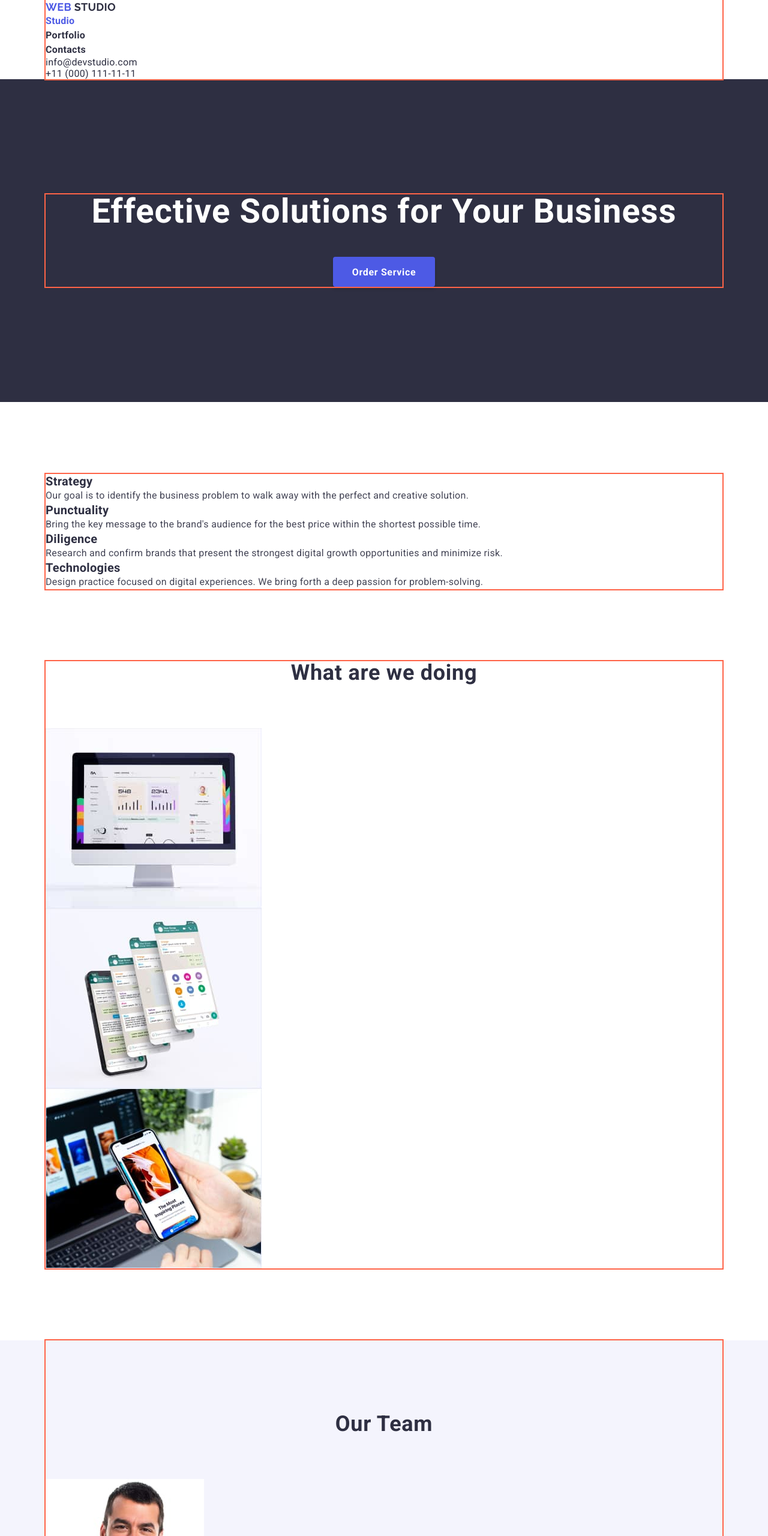
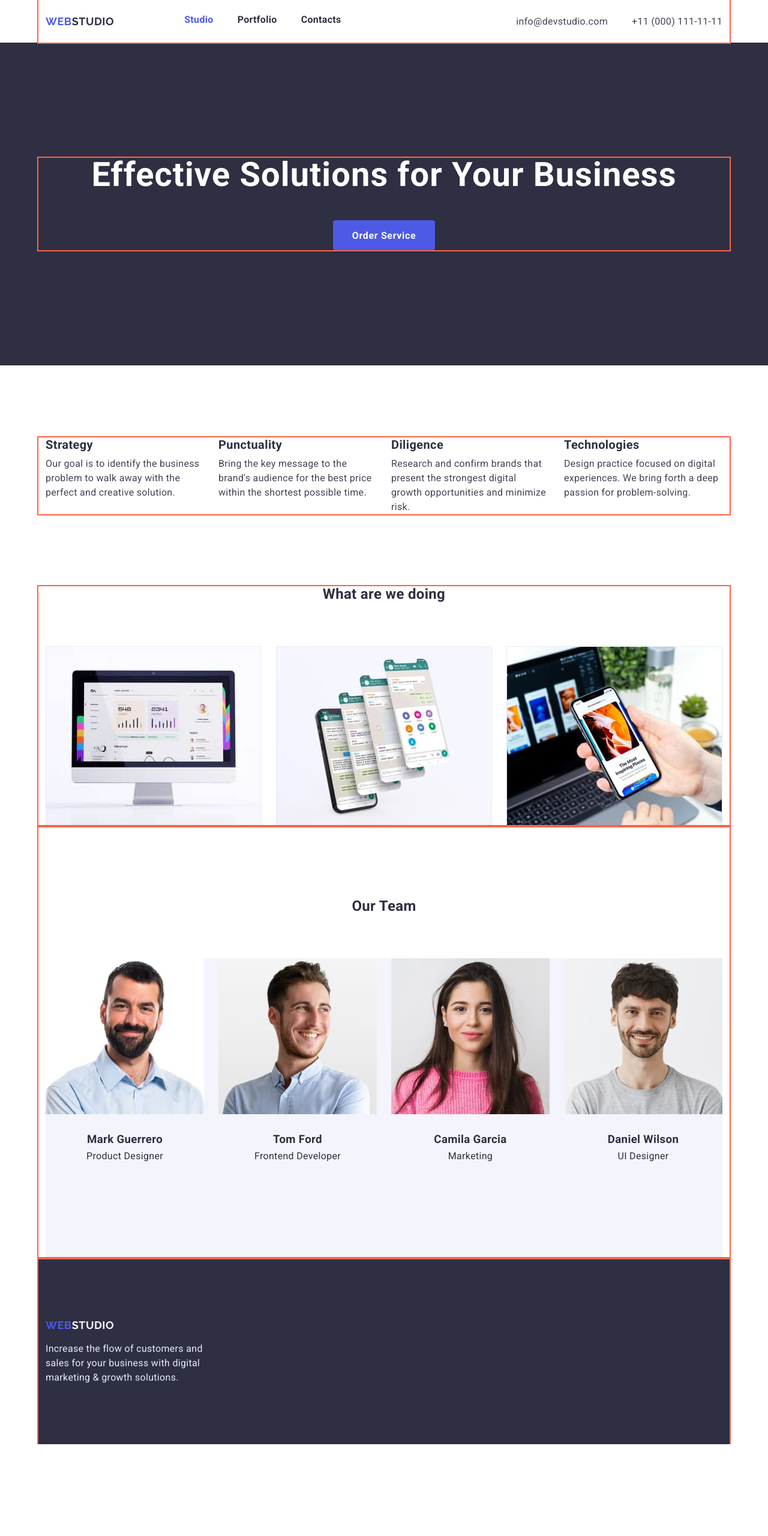
Before and after one commit to Bogdan1993Serebriakov/goit-markup-hw-03, a plain HTML site: page index.html in a window 1280 px wide. Shown: the top 2560 px of the page at 60% size. After the commit the page ends 2407 px from the top, so only its background shows below. Drawn offline with nearby package versions, Linux system fonts and the light colour scheme.

Commit message:
HW 03 FLEX

```diff
--- a/css/style.css
+++ b/css/style.css
@@ -34,13 +34,7 @@ p {
   margin: 0;
 }
 /* H3 Titles */
-.section-title
-{
-  color: var(--navy-blue);
-  font-weight: 600;
-  font-size: 20px;
-  line-height: 1.2;
-}
+
 .second-title,
 .third-title {
   font-weight: 600;
@@ -83,80 +77,94 @@ img {
   max-width: 100%;
   height: auto;
 }
-
+/* button for all */
+.button {
+  background-color: black;
+  color: white;
+  border-radius: 4px;
+  font-weight: 700;
+  font-size: 16px;
+  line-height: 1.2;
+  font-family: inherit;
+  letter-spacing: 0.04em;
+  border: 1px solid transparent;
+}
 /* ------------------------------------------- */
 
 /* container for header */
 .conteiner {
   margin-left: auto;
   margin-right: auto;
-  width: 1128px;
+  width: 1152px;
+  padding-left: 12px;
+  padding-right: 12px;
   outline: 2px solid tomato;
 }
 
-/* css header -------------------------------*/
-.page-header {
-  background-color: var(--white);
+/*  TOP LINE TOP LINE TOP LINE TOP LINE TOP LINE TOP LINE */
+.main-nav {
+  display: flex;
+  align-items: center;
 }
-
-.logo {
+.site-nav {
+  display: flex;
+}
+.site-nav .item:not(:last-child) {
+  margin-right: 40px;
+}
+.site-nav .link,
+.site-cont .link {
+  display: block;
+  padding-bottom: 24px;
+  padding-top: 24px;
+}
+.logo-link {
+  margin-right: 77px;
   color: var(--iris);
   font-family: Raleway, sans-serif;
+  font-weight: 800;
   font-size: 18px;
   line-height: 1.3;
   text-decoration: none;
+  letter-spacing: 0.03em;
 }
-.logo.first {
+.logo-part {
   color: var(--navy-blue);
 }
 
+.link-header .link-cont {
+  font-size: 16px;
+  line-height: 1.5;
+}
 .link-header {
   color: var(--navy-blue);
   font-weight: 600;
-  font-size: 16px;
-  line-height: 1.5;
 }
-.list-name:hover,
-.list-name:focus {
+.link-cont {
+  color: var(--slate);
+  font-weight: 400;
+}
+.link-cont:hover,
+.link-cont:focus,
+.link-header:hover,
+.link-header:focus {
   color: var(--iris);
 }
 .current {
   color: var(--iris);
 }
-
-.list-contact {
-  color: var(--slate);
-  font-weight: 400;
-  font-size: 16px;
-  line-height: 1.5;
-  text-decoration: none;
-}
-.list-contact:hover,
-.list-contact:focus {
-  color: var(--iris);
-}
-/* --------------------------------------- */
-
-/* css footer */
-.page-footer {
-  background-color: var(--navy-blue);
-  padding-top: 100px;
-  padding-bottom: 100px;
-}
-.logo-footer {
-  color: var(--iris);
-  text-decoration: none;
-}
-.logo.second {
-  color: var(--cloud);
-}
-.footer-text {
-  color: var(--cornflower);
+.site-cont {
+  display: flex;
+  margin-left: auto;
 }
 
-/* --------------------------------------- */
+.site-cont .list-cont + .list-cont {
+  margin-left: 40px;
+}
 
-/* Main page  -------------------------------*/
+/* TOP LINE TOP LINE TOP LINE TOP LINE TOP LINE TOP LINE TOP LINE  */
+
+/* ORDER SECTION  ORDER SECTION ORDER SECTION ORDER SECTION ORDER SECTION ORDER SECTION ORDER SECTION*/
 .order-section {
   /* padding: 192px 475px 192px 475px; */
   padding-top: 192px;
@@ -172,48 +180,7 @@ img {
   line-height: 1;
   letter-spacing: 0.02em;
 }
-
-.section {
-  margin-top: 120px;
-}
-.second-title {
-  padding-bottom: 72px;
-}
-.third-title {
-  padding-top: 120px;
-}
-
-.team {
-  background-color: var(--cloud);
-}
-.worker-title {
-  padding-top: 32px;
-  padding-bottom: 8px;
-}
-.profesion-text {
-  padding-bottom: 32px;
-}
- .team {
-  padding-bottom: 120px;
- }
- .advantages-text {
-  color: var(--slate);
- }
-/* ---------------------------------------------------- */
-/* BUTTONS main page and porfolio */
-.button {
-  background-color: black;
-  color: white;
-  border-radius: 4px;
-  font-weight: 700;
-  font-size: 16px;
-  line-height: 1.2;
-  font-family: inherit;
-  letter-spacing: 0.04em;
-  border: 1px solid transparent;
-}
-
-/* MAIN button */
+/* button order service */
 .button.primary {
   min-width: 170px;
   height: 50px;
@@ -230,30 +197,130 @@ img {
   color: var(--white);
   cursor: pointer;
 }
-/* PORTFOLIO buttons */
-.button.secondary {
+
+/* ORDER SECTION  ORDER SECTION ORDER SECTION ORDER SECTION ORDER SECTION ORDER SECTION ORDER SECTION*/
+
+/* <!--OUR ADVANTAGES OUR ADVANTAGES OUR ADVANTAGES OUR ADVANTAGES OUR ADVANTAGES OUR ADVANTAGES OUR ADVANTAGES --> */
+
+.feature-list {
+  display: flex;
+  flex-wrap: wrap;
+  justify-content: space-between;
+}
+.feature-list .item {
+  width: 264px;
+}
+
+.advantages-section {
+  margin-top: 120px;
+  margin-bottom: 120px;
+}
+
+.advantages-title {
+  margin-bottom: 8px;
+  color: var(--navy-blue);
+  font-weight: 600;
+  font-size: 20px;
+  line-height: 1.2;
+  letter-spacing: 0.02em;
+}
+
+.advantages-text {
+  color: var(--slate);
+}
+
+/* <!--OUR ADVANTAGES OUR ADVANTAGES OUR ADVANTAGES OUR ADVANTAGES OUR ADVANTAGES OUR ADVANTAGES OUR ADVANTAGES --> */
+
+/* <!--What are we doing What are we doing What are we doing What are we doing What are we doing--> */
+.doing-title {
+  padding-bottom: 72px;
+  text-align: center;
+}
+.doing-list {
+  display: flex;
+  justify-content: space-between;
+}
+/* <!--What are we doing What are we doing What are we doing What are we doing What are we doing--> */
+
+/* <!--OUR TEAM OUR TEAM OUR TEAM OUR TEAM OUR TEAM OUR TEAM OUR TEAM OUR TEAM--> */
+.team-list {
+  background-color: var(--cloud);
+}
+
+.team-title {
+  padding-top: 120px;
+  padding-bottom: 72px;
+  text-align: center;
+}
+
+.team-list {
+  display: flex;
+  flex-wrap: wrap;
+}
+.team-item {
+  width: 264px;
+  height: 380px;
+  text-align: center;
+}
+.team-item:nth-child() {
+  margin-left: 24px;
+}
+
+.team-list .team-item + .team-item {
+  margin-left: 24px;
+}
+
+.worker-title {
+  padding-top: 32px;
+  padding-bottom: 8px;
+}
+.profesion-text {
+  padding-bottom: 32px;
+}
+
+.team-list {
+  padding-bottom: 120px;
+}
+
+/* <!--OUR TEAM OUR TEAM OUR TEAM OUR TEAM OUR TEAM OUR TEAM OUR TEAM OUR TEAM--> */
+
+/* ----------------------------------------------------- */
+
+/* PORTFOLIO PAGE ---------------------------------------------------*/
+/* BUTTON PORFOLIO BUTTON PORFOLIO BUTTON PORFOLIO BUTTON PORFOLIO  */
+.btn-porfolio-conteiner {
+  width: 586px;
+  height: 50px;
+}
+
+
+.btn-list {
+  display: flex;
+  justify-content: space-between;
+}
+
+.btn-portfolio {
+  height: 50px;
   background-color: var(--cloud);
   color: var(--iris);
   border: var(--cornflower);
   align-items: center;
   padding: 8px 16px;
 }
-button.secondary:hover,
-button.secondary:focus {
+.btn-portfolio:hover,
+.btn-portfolio:focus {
   background-color: var(--iris);
   color: var(--white);
   cursor: pointer;
 }
 
-/* ----------------------------------------------------- */
-
-/* PORTFOLIO PAGE --------------------------------------*/
 .nav-section {
   margin-top: 96px;
 }
 
 .work-examples-section {
   margin-top: 72px;
+  margin-bottom: 120px;
 }
 
 .title-example {
@@ -267,4 +334,54 @@ button.secondary:focus {
   padding-bottom: 32px;
 }
 
+/* work examples */
+.work-examples-conteiner {
+}
+
+.work-examples-list {
+  display: flex;
+  flex-wrap: wrap;
+}
+.examples-item {
+  width: 360px;
+  margin-right: 24px;
+  margin-bottom: 48px;
+}
+.examples-item:nth-child(3n) {
+  margin-right: 0;
+}
+.examples-item:nth-last-child(-n + 3) {
+  margin-bottom: 0;
+}
+
 /* ---------------------------------------------------- */
+
+/* FOOTER FOOTER FOOTER FOOTER FOOTER FOOTER FOOTER FOOTER FOOTER FOOTER FOOTER */
+
+.footer-conteiner {
+  display: flex;
+  width: 264px;
+  height: 110px;
+  flex-direction: column;
+  justify-content: start;
+}
+
+
+.page-footer {
+  background-color: var(--navy-blue);
+  padding-top: 100px;
+  padding-bottom: 100px;
+}
+.logo-footer {
+  color: var(--iris);
+  text-decoration: none;
+}
+.logo-footer {
+  color: var(--cloud);
+}
+.footer-text {
+  color: var(--cornflower);
+  margin-top: 16px;
+}
+
+/* FOOTER FOOTER FOOTER FOOTER FOOTER FOOTER FOOTER FOOTER FOOTER FOOTER FOOTER */
--- a/index.html
+++ b/index.html
@@ -20,88 +20,89 @@
     <link rel="stylesheet" href="./css/style.css" />
   </head>
   <body>
-    <!--top line-->
+    <!--TOP LINE TOP LINE TOP LINE TOP LINE TOP LINETOP LINETOP LINE --------------------------------->
 
     <header class="page-header">
-      <!--logo added <img> becouse swg + <a> for return on main screen-->
-
-      <div class="conteiner">
+      <div class="conteiner main-nav">
         <nav class="nav-header">
-          <a class="logo" href="./index.html">
-            WEB <span class="logo first">STUDIO</span>
-          </a>
-
-          <ul class="links-header link">
-            <li class="list-header list">
+          <ul class="site-nav list">
+            <li class="item">
+              <a class="logo-link link" href="./index.html">
+                WEB<span class="logo-part logo">STUDIO</span>
+              </a>
+            </li>
+            <li class="item">
               <a class="link-header current link" href="./index.html">Studio</a>
             </li>
-            <li class="list-header list">
+            <li class="item">
               <a class="link-header link" href="./portfolio.html">Portfolio</a>
             </li>
-            <li class="list-header list">
+            <li class="item">
               <a class="link-header link" href="">Contacts</a>
             </li>
           </ul>
         </nav>
-        <!--not added to <nav> becouse just links om phone and @-->
-        <ul class="cont-header list">
-          <li class="list-cont list">
-            <a class="link-contact link" href="mailto:info@devstudio.com"
+
+        <ul class="site-cont list">
+          <li class="list-cont">
+            <a class="link-cont link" href="mailto:info@devstudio.com"
               >info@devstudio.com</a
             >
           </li>
-          <li class="list-cont link">
-            <a class="link-contact link" href="tel:+11(000)111-11-11"
+          <li class="list-cont">
+            <a class="link-cont link" href="tel:+11(000)111-11-11"
               >+11 (000) 111-11-11</a
             >
           </li>
         </ul>
       </div>
     </header>
+    <!-- TOP LINE TOP LINE TOP LINE TOP LINE TOP LINE TOP LINE TOP LINE TOP LINE TOP LINE ------------------>
 
     <main>
-      <!--SECTION 1-->
+      <!--ORDER SECTION  ORDER SECTION ORDER SECTION ORDER SECTION ORDER SECTION ORDER SECTION ORDER SECTION ----------->
+
       <section class="order-section">
         <div class="conteiner">
           <h1 class="order-title">Effective Solutions for Your Business</h1>
-        <button class="button primary" type="button">Order Service</button>
+          <button class="button primary" type="button">Order Service</button>
         </div>
-
       </section>
 
-      <!--SECTION 2 with advantages -->
+      <!--ORDER SECTION  ORDER SECTION ORDER SECTION ORDER SECTION ORDER SECTION ORDER SECTION ORDER SECTION---------------->
+
+      <!--OUR ADVANTAGES OUR ADVANTAGES OUR ADVANTAGES OUR ADVANTAGES OUR ADVANTAGES OUR ADVANTAGES OUR ADVANTAGES -->
       <section class="advantages-section section">
-        <!--the example does not have a title but can be done for indexing (and then make it transparent)-->
-        <div class="conteiner">
+        <div class="advantages-conteiner conteiner">
           <h2 class="visually-hidden">Our advantages</h2>
-          <ul class="list">
+          <ul class="feature-list list">
             <!--1 advantage-->
-            <li class="list">
-              <h3 class="section-title">Strategy</h3>
+            <li class="item">
+              <h3 class="advantages-title title">Strategy</h3>
               <p class="advantages-text text">
                 Our goal is to identify the business problem to walk away with
                 the perfect and creative solution.
               </p>
             </li>
             <!--2 advantage-->
-            <li class="list">
-              <h3 class="section-title">Punctuality</h3>
+            <li class="item">
+              <h3 class="advantages-title title">Punctuality</h3>
               <p class="advantages-text text">
                 Bring the key message to the brand's audience for the best price
                 within the shortest possible time.
               </p>
             </li>
             <!--3 advantage-->
-            <li class="list">
-              <h3 class="section-title">Diligence</h3>
+            <li class="item">
+              <h3 class="advantages-title title">Diligence</h3>
               <p class="advantages-text text">
                 Research and confirm brands that present the strongest digital
                 growth opportunities and minimize risk.
               </p>
             </li>
             <!--4 advantage-->
-            <li class="list">
-              <h3 class="section-title">Technologies</h3>
+            <li class="item">
+              <h3 class="advantages-title title">Technologies</h3>
               <p class="advantages-text text">
                 Design practice focused on digital experiences. We bring forth a
                 deep passion for problem-solving.
@@ -110,37 +111,39 @@
           </ul>
         </div>
       </section>
+      <!--OUR ADVANTAGES OUR ADVANTAGES OUR ADVANTAGES OUR ADVANTAGES OUR ADVANTAGES OUR ADVANTAGES OUR ADVANTAGES -->
 
-      <!--SECTION 3 with 3 pictures-->
+      <!--What are we doing What are we doing What are we doing What are we doing What are we doing-->
       <section class="section">
         <div class="conteiner">
-          <h2 class="second-title">What are we doing</h2>
-          <ul class="list">
-            <li class="list">
+          <h2 class="doing-title title">What are we doing</h2>
+          <ul class="doing-list list">
+            <li class="item">
               <img
                 src="./img/img-1.jpg"
                 alt="Screen with statistics"
                 width="360"
               />
             </li>
-            <li class="list">
+            <li class="item">
               <img src="./img/img-2.jpg" alt="Phone" width="360" />
             </li>
-            <li class="list">
+            <li class="item">
               <img src="./img/img-3.jpg" alt="Phone and laptop" width="360" />
             </li>
           </ul>
         </div>
       </section>
+      <!-- What are we doing What are we doing What are we doing What are we doing What are we doing What are we doing -->
 
-      <!--SECTION 4 our team-->
+      <!--OUR TEAM OUR TEAM OUR TEAM OUR TEAM OUR TEAM OUR TEAM OUR TEAM OUR TEAM-->
       <section class="section team">
         <div class="conteiner">
-          <h2 class="third-title">Our Team</h2>
+          <h2 class="team-title title">Our Team</h2>
 
-          <ul class="list">
+          <ul class="team-list list">
             <!--Mark Guerrero-->
-            <li class="list">
+            <li class="team-item item">
               <img
                 src="./img/mark-guerrero.jpg"
                 alt="Mark Guerrero"
@@ -150,13 +153,13 @@
               <p class="profesion-text section-text">Product Designer</p>
             </li>
             <!--Tom Ford-->
-            <li class="list">
+            <li class="team-item item">
               <img src="./img/tom-ford.jpg" alt="Tom Ford" width="264" />
               <h3 class="worker-title section-title">Tom Ford</h3>
               <p class="profesion-text section-text">Frontend Developer</p>
             </li>
             <!--Camila Garcia-->
-            <li class="list">
+            <li class="team-item item">
               <img
                 src="./img/camila-garcia.jpg"
                 alt="Camila Garcia"
@@ -166,7 +169,7 @@
               <p class="profesion-text section-text">Marketing</p>
             </li>
             <!--Daniel Wilson-->
-            <li class="list">
+            <li class="team-item item">
               <img
                 src="./img/daniel-wilson.jpg"
                 alt="Daniel Wilson"
@@ -180,10 +183,13 @@
       </section>
     </main>
 
-    <footer class="page-footer">
-      <div class="conteiner">
-        <a class="logo" href="./index.html">
-          WEB <span class="logo second">STUDIO</span>
+    <!--OUR TEAM OUR TEAM OUR TEAM OUR TEAM OUR TEAM OUR TEAM OUR TEAM OUR TEAM-->
+
+
+    <footer class="page-footer conteiner">
+      <div class="footer-conteiner">
+        <a class="logo-link link" href="./index.html">
+          WEB<span class="logo-footer logo">STUDIO</span>
         </a>
         <p class="footer-text text">
           Increase the flow of customers and sales for your business with
```
Also changed, not shown: portfolio.html (+54 -48 lines).
